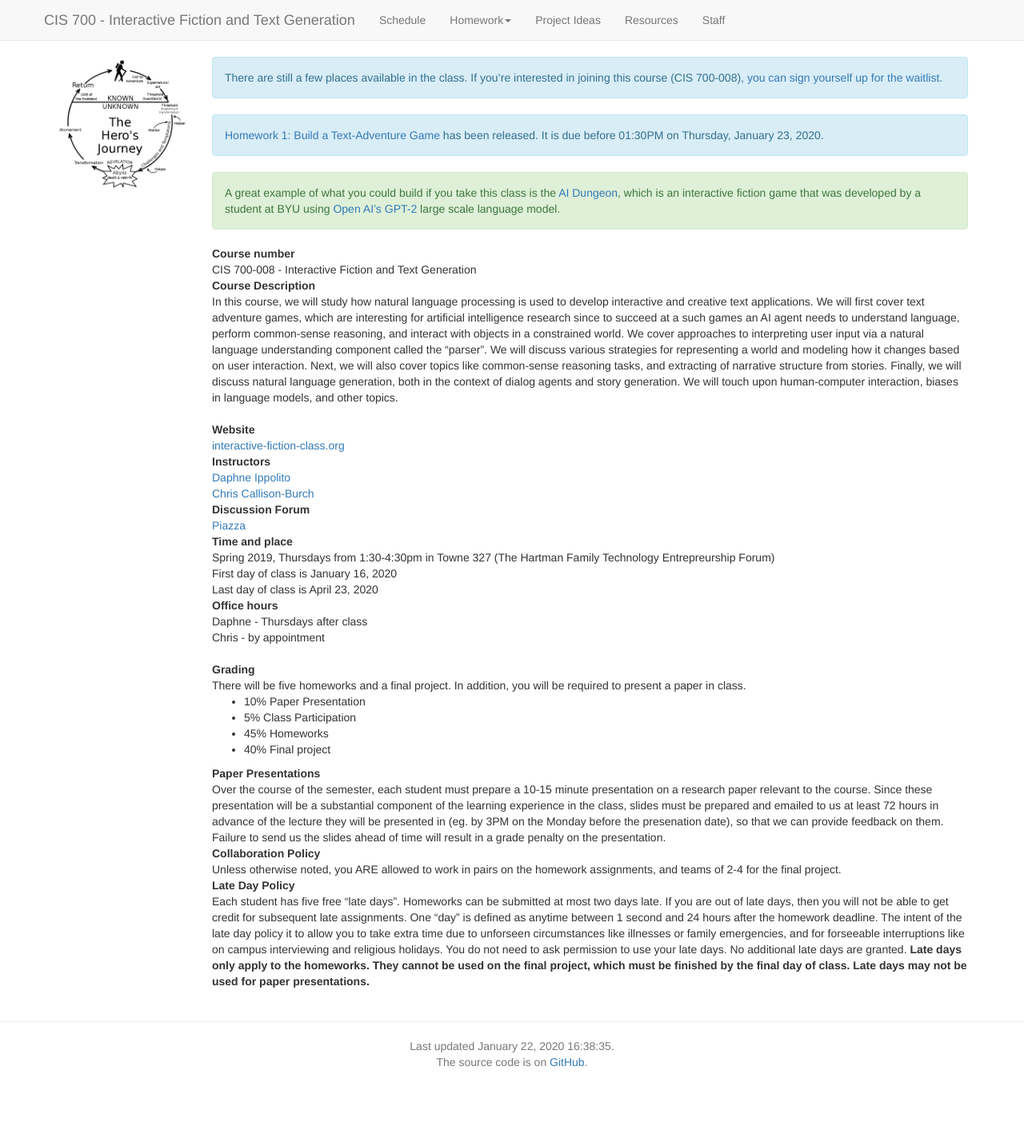
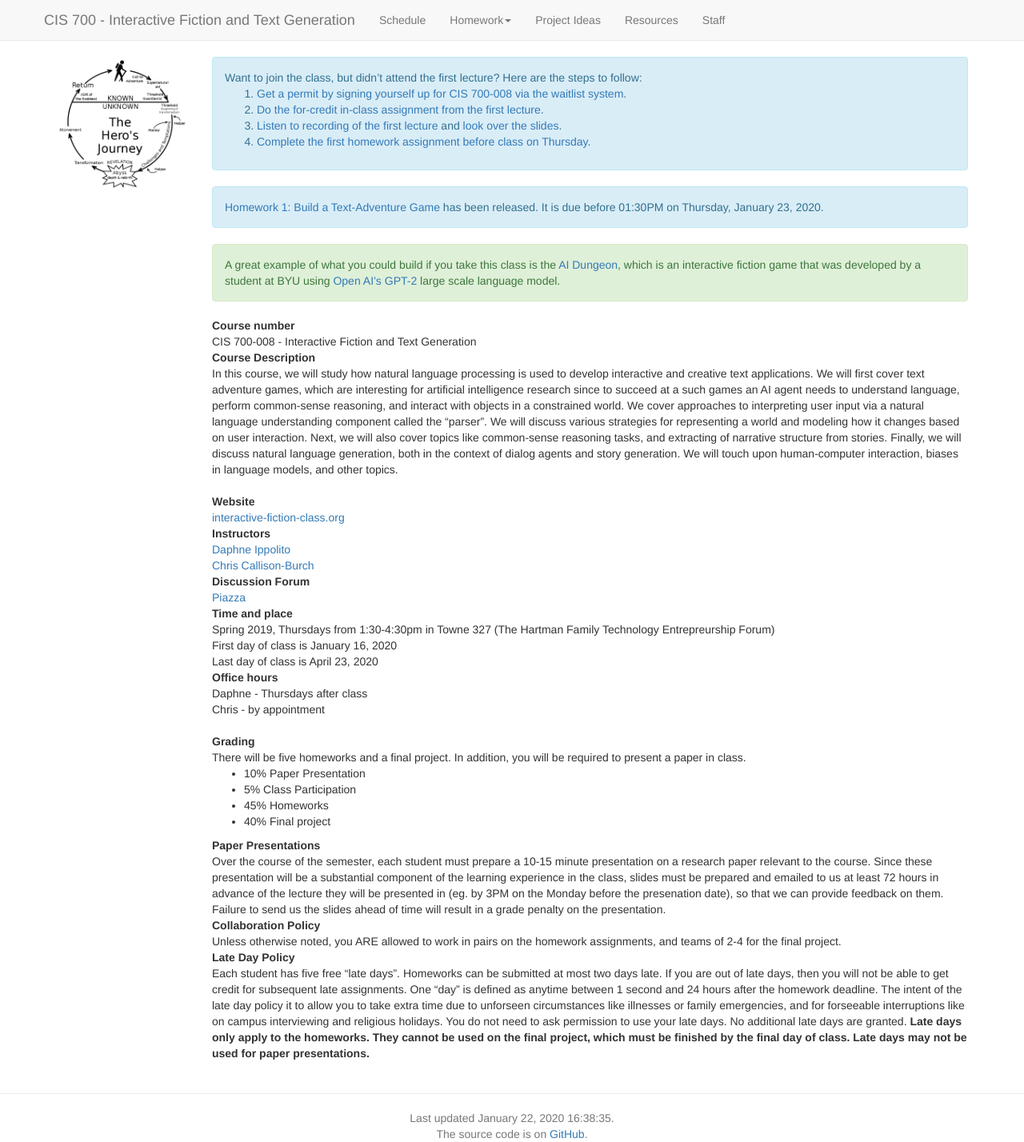
Before and after one commit to interactive-fiction-class/interactive-fiction-class.github.io, a Jekyll site: the page built from index.md, in a window 1280 px wide. Shown: the whole page at 80% size. Built offline with Jekyll 4.4.1, drawn with Linux system fonts in a browser that asks for light colours; nearby versions of some CDN libraries; a script that is not in the unit is left out; before the commit the page ends 1338 px from its top, so only the background shows below that.

Commit message:
Update index.md

```diff
--- a/index.md
+++ b/index.md
@@ -7,7 +7,11 @@ active_tab: main_page
 
 
 <div class="alert alert-info" markdown="1">
-There are still a few places available in the class.  If you're interested in joining this course (CIS 700-008), [you can sign yourself up for the waitlist](https://forms.cis.upenn.edu/waitlist/index.php).
+Want to join the class, but didn't attend the first lecture? Here are the steps to follow:
+1. [Get a permit by signing yourself up for CIS 700-008 via the waitlist system](https://forms.cis.upenn.edu/waitlist/index.php).
+2. [Do the for-credit in-class assignment from the first lecture](http://interactive-fiction-class.org/in_class_activities/play-text-adventures/play-text-adventures.html).
+3. [Listen to recording of the first lecture](https://upenn.hosted.panopto.com/Panopto/Pages/Sessions/List.aspx?folderID=8b5f2734-0738-4f52-90f5-ab3c01236b7c) and [look over the slides](http://interactive-fiction-class.org/slides/text-adventure-games.pdf).
+4. [Complete the first homework assignment before class on Thursday](http://interactive-fiction-class.org/homeworks/text-adventure-game/text-adventure-game.html).
 </div>
 
 
```
